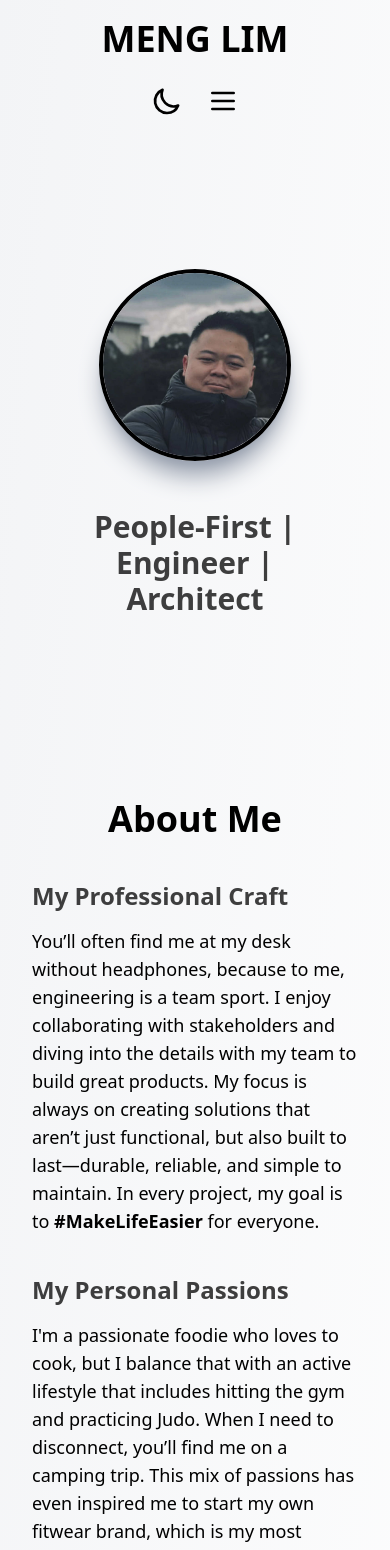
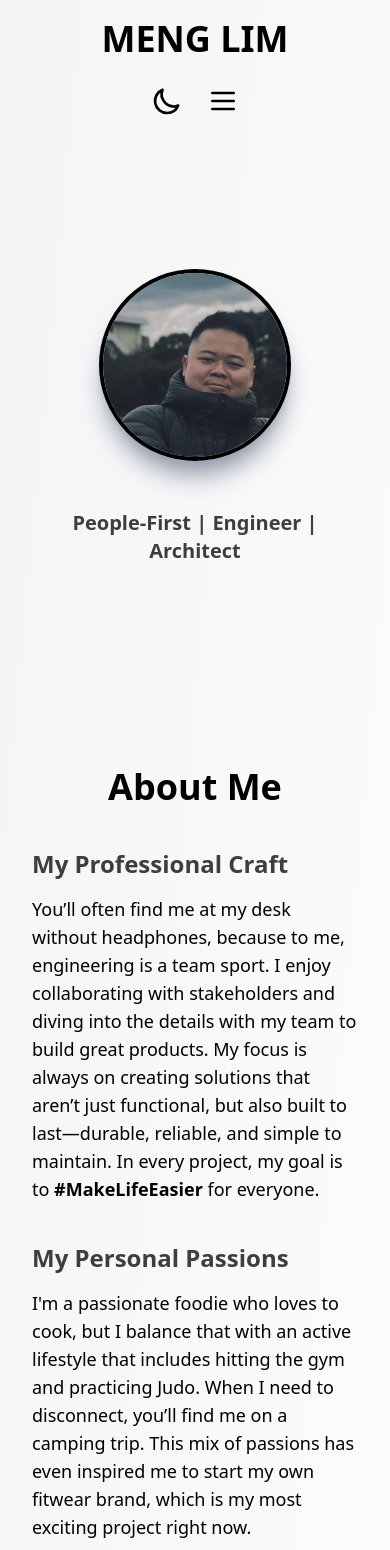
Before and after one commit to mengopudding/menglim, a React (Vite) app: page / in a window 390 px wide. Shown: the top 1550 px of the page. Built offline with nearby package versions, Linux system fonts and the light colour scheme.

Commit message:
reduce  headline size on smaller devices + update readme

```diff
--- a/src/App.tsx
+++ b/src/App.tsx
@@ -2,7 +2,6 @@ import { useState, useEffect, useRef } from 'react';
 import type { RefObject } from 'react';
 
 import './index.css';
-
 
 // Define the types for the data structures to satisfy TypeScript.
 interface ProjectImage {
@@ -336,8 +335,8 @@ const App = () => {
             />
           </div>
           {/* Headline Section */}
-          <div className="mb-12 px-4 md:px-0">
-            <h2 className={`text-3xl md:text-4xl font-black opacity-75 text-center font-poppins`}>
+          <div className="mb-6 md:mb-12 px-4 md:px-0">
+            <h2 className={`text-xl sm:text-2xl md:text-4xl font-black opacity-75 text-center font-poppins`}>
               People-First | Engineer | Architect
             </h2>
           </div>
@@ -347,7 +346,7 @@ const App = () => {
         <section
           id="about"
           ref={aboutRef}
-          className={`px-8 py-16 md:p-24 transition-opacity duration-700 transform ${showAbout ? 'opacity-100 translate-y-0' : 'opacity-0 translate-y-4'}`}
+          className={`px-8 py-8 md:p-24 transition-opacity duration-700 transform ${showAbout ? 'opacity-100 translate-y-0' : 'opacity-0 translate-y-4'}`}
         >
           <h2 className={`text-4xl md:text-6xl font-black mb-10 leading-tight text-center ${darkMode ? 'text-[#ff6b6b]' : ''} font-poppins`}>About Me</h2>
           <h3 className={`text-2xl md:text-3xl font-semibold mb-4 leading-tight max-w-4xl mx-auto text-left ${darkMode ? 'text-white opacity-100' : 'text-black opacity-75'} font-poppins`}>My Professional Craft</h3>
```
Also changed, not shown: 1 other file (tests, documents, lock files or other folders).
